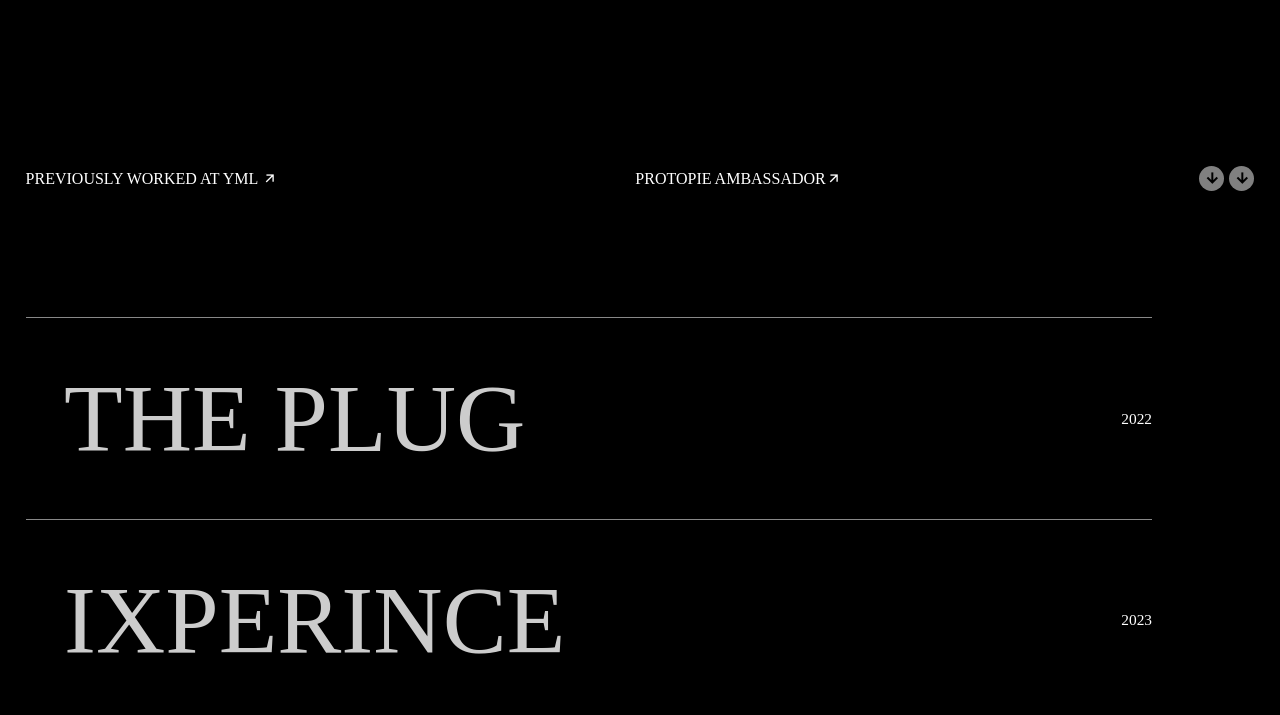
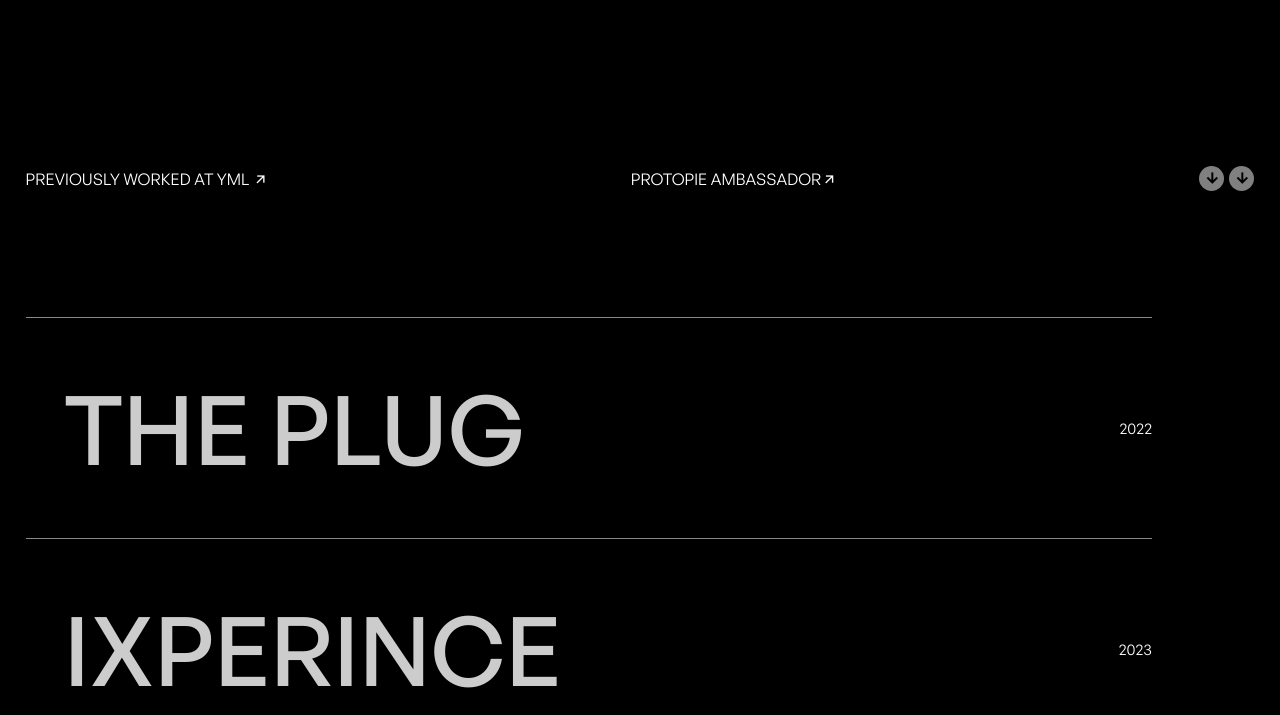
Before and after one commit to i-Rony-op/Cynthia_Ugwu_Site, a plain HTML site: page index.html in a window 1280 px wide. Shown: the part 585-1300 px from the top of the page. Drawn offline with nearby package versions, Linux system fonts and the light colour scheme; a script that the page names is missing.

Commit message:
git commit -m "font"

```diff
--- a/style.css
+++ b/style.css
@@ -6,7 +6,7 @@
   margin: 0;
   padding: 0;
   box-sizing: border-box;
-  font-family: General Sans;
+  font-family: General-Sans;
   background-color: #000000;
 }
 
```
